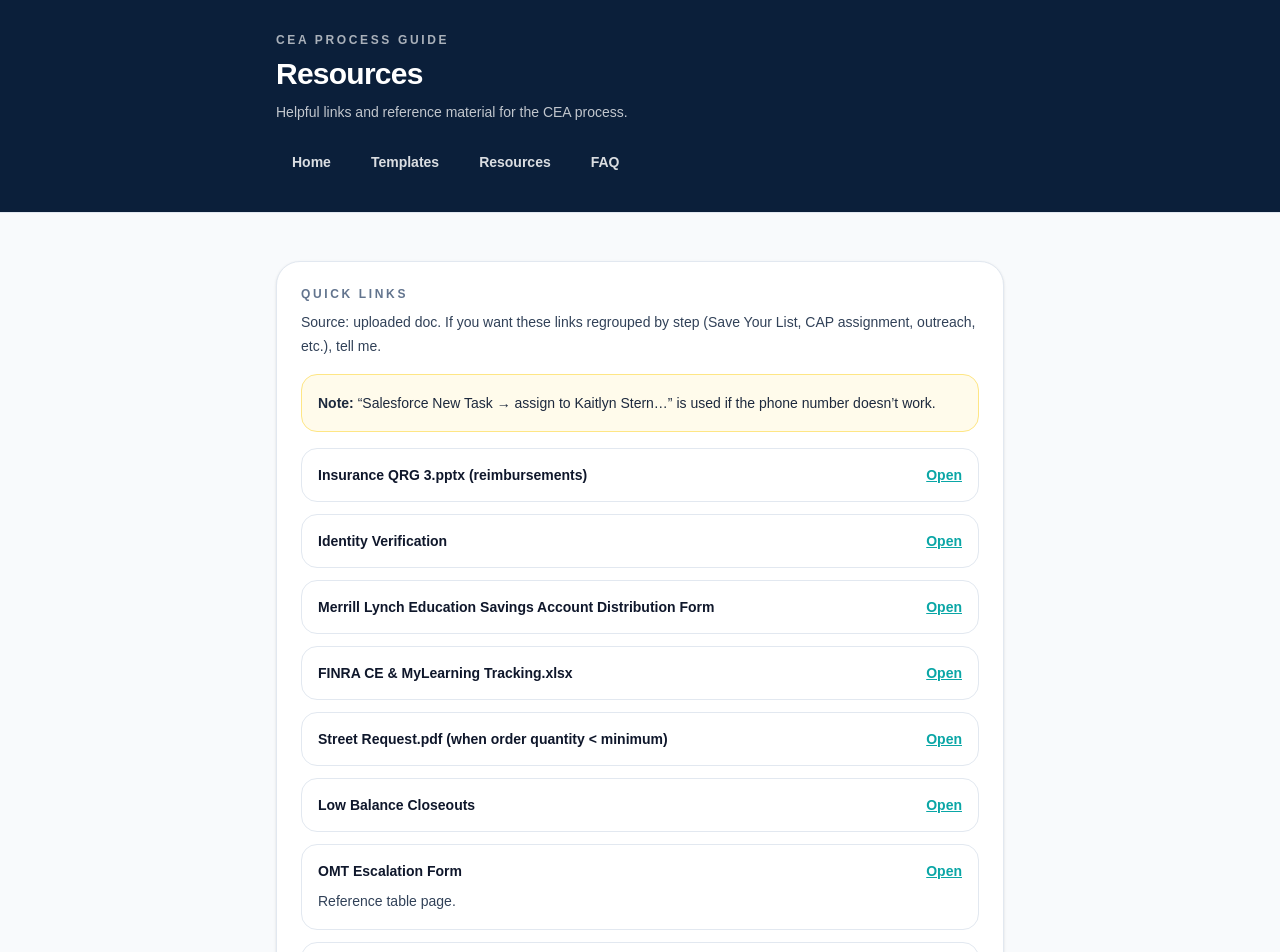
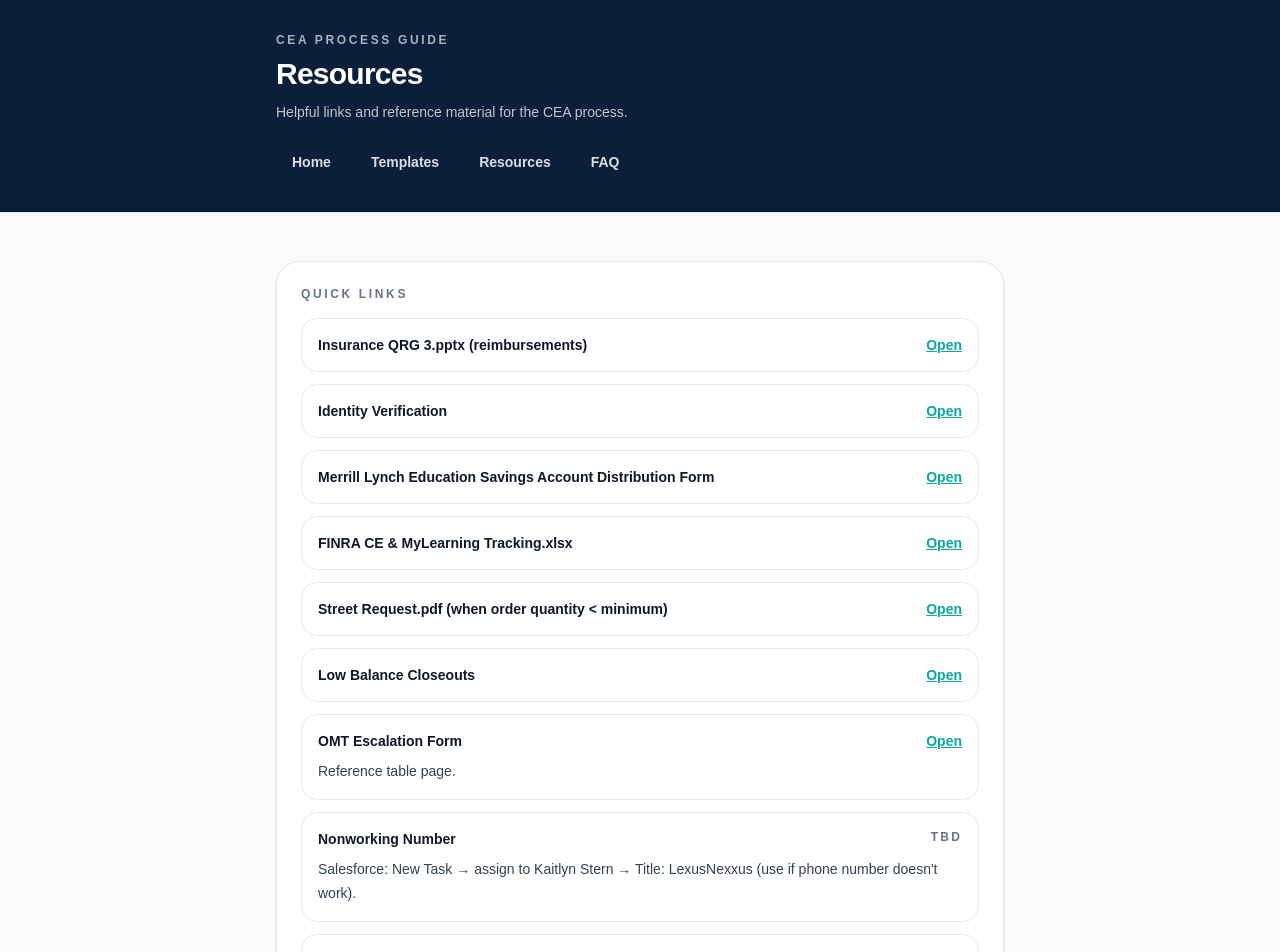
Before and after one commit to lugeorge8/ceaprocess, a Next.js app: page /resources in a window 1280 px wide. Shown: the top 952 px of the page. Built offline with nearby package versions, Linux system fonts and the light colour scheme.

Commit message:
Tidy Resources header + clarify nonworking number process

```diff
--- a/src/app/resources/page.tsx
+++ b/src/app/resources/page.tsx
@@ -53,14 +53,8 @@ export default function ResourcesPage() {
             Quick links
           </div>
           <p className="mt-2 text-sm leading-6 text-slate-700">
-            Source: uploaded doc. If you want these links regrouped by step
-            (Save Your List, CAP assignment, outreach, etc.), tell me.
+
           </p>
-
-          <div className="mt-4 rounded-2xl border border-amber-200 bg-amber-50 p-4 text-sm leading-6 text-slate-800">
-            <span className="font-semibold">Note:</span> “Salesforce New Task → assign to Kaitlyn Stern…” is used
-            if the phone number doesn’t work.
-          </div>
 
           <LinkList
             items={[
@@ -94,8 +88,9 @@ export default function ResourcesPage() {
                 note: "Reference table page.",
               },
               {
-                label: "Salesforce: New Task → assign to Kaitlyn Stern",
-                note: "Title: LexusNexxus for nonworking numbers",
+                label: "Nonworking Number",
+                note:
+                  "Salesforce: New Task → assign to Kaitlyn Stern → Title: LexusNexxus (use if phone number doesn't work).",
               },
               {
                 label: "HSA Guidelines (relevant summary)",
```
